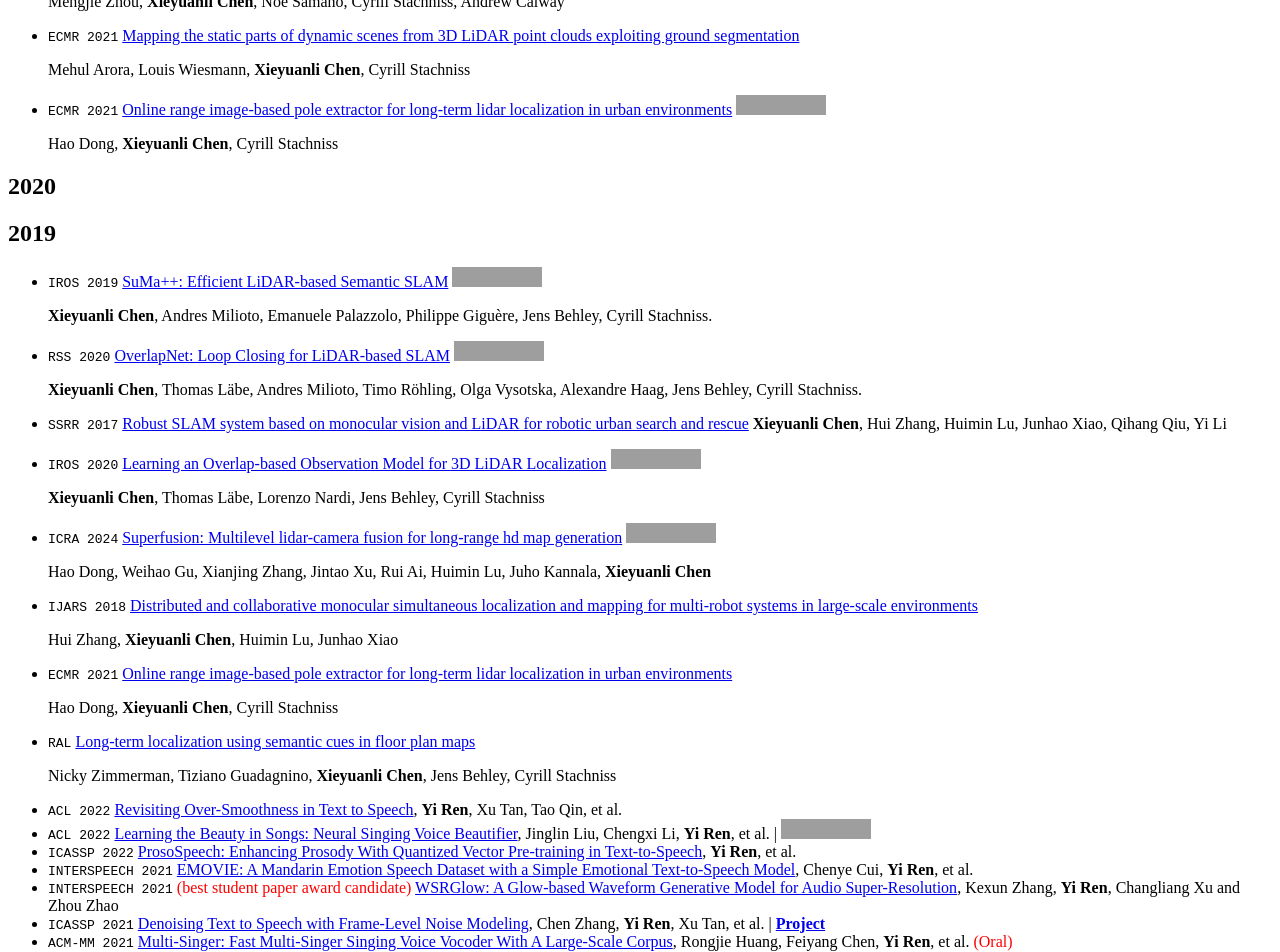
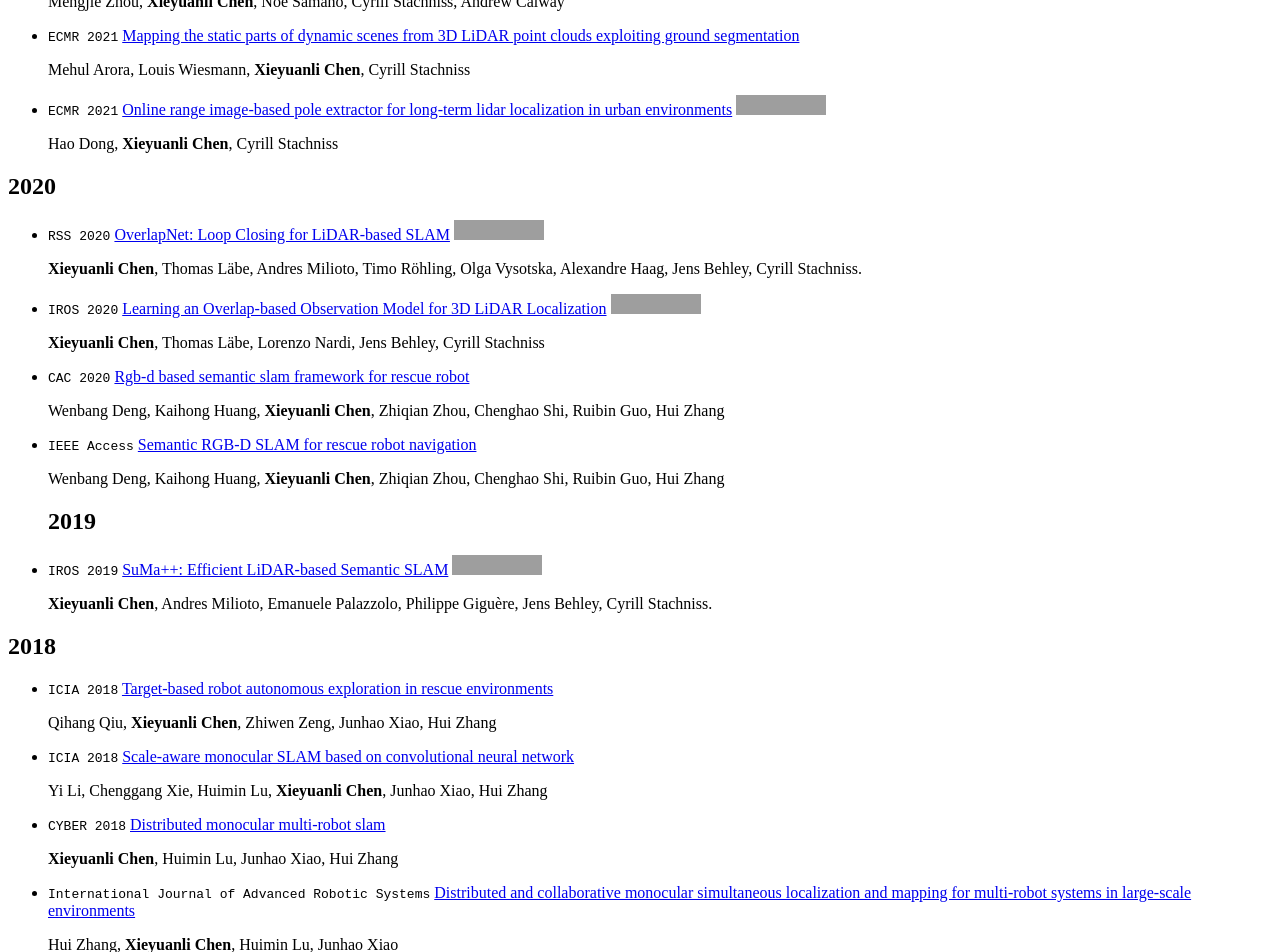
Before and after one commit to shenyehui/my-home, a Jekyll site: the page built from _pages/includes/pub.md, in a window 1280 px wide and 1400 px high, scrolled down 5834 px. Shown: the top 952 px of the window. Built offline with Jekyll 4.4.1, drawn with Linux system fonts in a browser that asks for light colours; our own code applies the rules of GitHub Pages for plain Markdown files; some of the changed text lies outside the part shown; grey boxes are pictures that could not be loaded.

Commit message:
Update pub.md

```diff
--- a/_pages/includes/pub.md
+++ b/_pages/includes/pub.md
@@ -245,8 +245,6 @@
 
   Jiadai Sun, Yuchao Dai, Xianjing Zhang, Jintao Xu, Rui Ai, Weihao Gu, **Xieyuanli Chen**
 
-
-
 ## 2021
 - `CoRL 2021` [Self-supervised point cloud prediction using 3d spatio-temporal convolutional networks](https://proceedings.mlr.press/v164/mersch22a/mersch22a.pdf) [![](https://img.shields.io/github/stars/PRBonn/point-cloud-prediction?style=social&label=Code+Stars)](https://github.com/PRBonn/point-cloud-prediction)
 
@@ -297,97 +295,61 @@
 
 ## 2020
 
-## 2019
-
-- ``IROS 2019`` [SuMa++: Efficient LiDAR-based Semantic SLAM](https://arxiv.org/abs/2105.11320) [![](https://img.shields.io/github/stars/PRBonn/semantic_suma?style=social&label=Code+Stars)](https://github.com/PRBonn/semantic_suma)
-
-  **Xieyuanli Chen**, Andres Milioto, Emanuele Palazzolo, Philippe Giguère, Jens Behley, Cyrill Stachniss.
-
 - ``RSS 2020`` [OverlapNet: Loop Closing for LiDAR-based SLAM](https://arxiv.org/abs/2105.11344) [![](https://img.shields.io/github/stars/PRBonn/OverlapNet?style=social&label=Code+Stars)](https://github.com/PRBonn/OverlapNet)
 
   **Xieyuanli Chen**, Thomas Läbe, Andres Milioto, Timo Röhling, Olga Vysotska, Alexandre Haag, Jens Behley, Cyrill Stachniss.
-
-
-
-
-
-
-
-
-
-
-- `SSRR 2017` [Robust SLAM system based on monocular vision and LiDAR for robotic urban search and rescue](https://www.researchgate.net/profile/Huimin-Lu-3/publication/320747009_Robust_SLAM_system_based_on_monocular_vision_and_LiDAR_for_robotic_urban_search_and_rescue/links/59fc7f99aca272347a214da6/Robust-SLAM-system-based-on-monocular-vision-and-LiDAR-for-robotic-urban-search-and-rescue.pdf)
-   **Xieyuanli Chen**, Hui Zhang, Huimin Lu, Junhao Xiao, Qihang Qiu, Yi Li
-
-
 
 - `IROS 2020` [Learning an Overlap-based Observation Model for 3D LiDAR Localization](https://arxiv.org/abs/2105.11717) [![](https://img.shields.io/github/stars/PRBonn/overlap_localization?style=social&label=Code+Stars)](https://github.com/PRBonn/overlap_localization)
 
   **Xieyuanli Chen**, Thomas Läbe, Lorenzo Nardi, Jens Behley, Cyrill Stachniss
 
+- `CAC 2020` [Rgb-d based semantic slam framework for rescue robot](https://ieeexplore.ieee.org/abstract/document/9326866/)
 
+  Wenbang Deng, Kaihong Huang, **Xieyuanli Chen**, Zhiqian Zhou, Chenghao Shi, Ruibin Guo, Hui Zhang
 
-- ``ICRA 2024`` [Superfusion: Multilevel lidar-camera fusion for long-range hd map generation](https://arxiv.org/abs/2211.15656) [![](https://img.shields.io/github/stars/haomo-ai/SuperFusion?style=social&label=Code+Stars)](https://github.com/haomo-ai/SuperFusion)
+- `IEEE Access` [Semantic RGB-D SLAM for rescue robot navigation](https://ieeexplore.ieee.org/stamp/stamp.jsp?arnumber=9226412)
 
-  Hao Dong, Weihao Gu, Xianjing Zhang, Jintao Xu, Rui Ai, Huimin Lu, Juho Kannala, **Xieyuanli Chen**
+  Wenbang Deng, Kaihong Huang, **Xieyuanli Chen**, Zhiqian Zhou, Chenghao Shi, Ruibin Guo, Hui Zhang
+## 2019
+- ``IROS 2019`` [SuMa++: Efficient LiDAR-based Semantic SLAM](https://arxiv.org/abs/2105.11320) [![](https://img.shields.io/github/stars/PRBonn/semantic_suma?style=social&label=Code+Stars)](https://github.com/PRBonn/semantic_suma)
 
-- ``IJARS 2018`` [Distributed and collaborative monocular simultaneous localization and mapping for multi-robot systems in large-scale environments](https://journals.sagepub.com/doi/pdf/10.1177/1729881418780178)
+  **Xieyuanli Chen**, Andres Milioto, Emanuele Palazzolo, Philippe Giguère, Jens Behley, Cyrill Stachniss.
 
-  Hui Zhang, **Xieyuanli Chen**, Huimin Lu, Junhao Xiao
+## 2018
+- ``ICIA 2018`` [Target-based robot autonomous exploration in rescue environments](https://ieeexplore.ieee.org/abstract/document/8812524/)
 
-- ``ECMR 2021`` [Online range image-based pole extractor for long-term lidar localization in urban environments](https://arxiv.org/abs/2108.08621)
+   Qihang Qiu, **Xieyuanli Chen**, Zhiwen Zeng, Junhao Xiao, Hui Zhang
 
-  Hao Dong, **Xieyuanli Chen**, Cyrill Stachniss
+- ``ICIA 2018`` [Scale-aware monocular SLAM based on convolutional neural network](https://www.researchgate.net/profile/Huimin-Lu-3/publication/326972730_Scale-aware_Monocular_SLAM_Based_on_Convolutional_Neural_Network/links/5b6e9476299bf14c6d992562/Scale-aware-Monocular-SLAM-Based-on-Convolutional-Neural-Network.pdf)
 
-- ``RAL`` [Long-term localization using semantic cues in floor plan maps](https://arxiv.org/abs/2210.01456)
+   Yi Li, Chenggang Xie, Huimin Lu, **Xieyuanli Chen**, Junhao Xiao, Hui Zhang
 
-  Nicky Zimmerman, Tiziano Guadagnino, **Xieyuanli Chen**, Jens Behley, Cyrill Stachniss
-- ``ACL 2022`` [Revisiting Over-Smoothness in Text to Speech](https://arxiv.org/abs/2202.13066), **Yi Ren**, Xu Tan, Tao Qin, et al.
-- ``ACL 2022`` [Learning the Beauty in Songs: Neural Singing Voice Beautifier](https://arxiv.org/abs/2202.13277), Jinglin Liu, Chengxi Li, **Yi Ren**, et al. \| [![](https://img.shields.io/github/stars/MoonInTheRiver/NeuralSVB?style=social&label=Code+Stars)](https://github.com/MoonInTheRiver/NeuralSVB)
-- ``ICASSP 2022`` [ProsoSpeech: Enhancing Prosody With Quantized Vector Pre-training in Text-to-Speech](https://prosospeech.github.io/), **Yi Ren**, et al.
-- ``INTERSPEECH 2021`` [EMOVIE: A Mandarin Emotion Speech Dataset with a Simple Emotional Text-to-Speech Model](https://arxiv.org/abs/2106.09317), Chenye Cui, **Yi Ren**, et al.
-- ``INTERSPEECH 2021`` <span style="color:red">(best student paper award candidate)</span> [WSRGlow: A Glow-based Waveform Generative Model for Audio Super-Resolution](https://arxiv.org/abs/2106.08507), Kexun Zhang, **Yi Ren**, Changliang Xu and Zhou Zhao
-- ``ICASSP 2021`` [Denoising Text to Speech with Frame-Level Noise Modeling](https://arxiv.org/abs/2012.09547), Chen Zhang, **Yi Ren**, Xu Tan, et al. \| [**Project**](https://speechresearch.github.io/denoispeech/)
-- ``ACM-MM 2021`` [Multi-Singer: Fast Multi-Singer Singing Voice Vocoder With A Large-Scale Corpus](https://arxiv.org/pdf/2112.10358), Rongjie Huang, Feiyang Chen, **Yi Ren**, et al. <span style="color:red">(Oral)</span>
-- ``IJCAI 2021`` [FedSpeech: Federated Text-to-Speech with Continual Learning](https://www.ijcai.org/proceedings/2021/527), Ziyue Jiang, **Yi Ren**, et al.
-- ``KDD 2020`` [DeepSinger: Singing Voice Synthesis with Data Mined From the Web](https://dl.acm.org/doi/abs/10.1145/3394486.3403249), **Yi Ren**, Xu Tan, Tao Qin, et al. \| [**Project**](https://speechresearch.github.io/deepsinger/)
-- ``KDD 2020`` [LRSpeech: Extremely Low-Resource Speech Synthesis and Recognition](https://dl.acm.org/doi/abs/10.1145/3394486.3403331), Jin Xu, Xu Tan, **Yi Ren**, et al. \| [**Project**](https://speechresearch.github.io/lrspeech/)
-- ``INTERSPEECH 2020`` [MultiSpeech: Multi-Speaker Text to Speech with Transformer](https://www.isca-speech.org/archive/Interspeech_2020/pdfs/3139.pdf), Mingjian Chen, Xu Tan, **Yi Ren**, et al. \| [**Project**](https://speechresearch.github.io/multispeech/)
-- ``ICML 2019`` <span style="color:red">(Oral)</span> [Almost Unsupervised Text to Speech and Automatic Speech Recognition](https://pdfs.semanticscholar.org/9075/a3e6271e5ef4953491488d1776527e632408.pdf), **Yi Ren**, Xu Tan, Tao Qin, et al.  \| [**Project**](https://speechresearch.github.io/unsuper/)
+- ``CYBER 2018`` [Distributed monocular multi-robot slam](https://www.researchgate.net/profile/Xieyuanli-Chen/publication/324991849_Distributed_monocular_multi-robot_SLAM/links/5af0644faca272bf42519c08/Distributed-monocular-multi-robot-SLAM.pdf)
 
-## 👄 TalkingFace & Avatar
+   **Xieyuanli Chen**, Huimin Lu, Junhao Xiao, Hui Zhang
 
-<div class='paper-box'><div class='paper-box-image'><div><div class="badge">ICLR 2024</div><img src='images/real3d.png' alt="sym" width="100%"></div></div>
-<div class='paper-box-text' markdown="1">
+- ``International Journal of Advanced Robotic Systems`` [Distributed and collaborative monocular simultaneous localization and mapping for multi-robot systems in large-scale environments](https://journals.sagepub.com/doi/pdf/10.1177/1729881418780178)
 
-[Real3D-Portrait: One-shot Realistic 3D Talking Portrait Synthesis](https://openreview.net/forum?id=7ERQPyR2eb), Zhenhui Ye, Tianyun Zhong, Yi Ren, et al. <span style="color:red">(Spotlight)</span> [**Project**](https://real3dportrait.github.io/) | [**Code**](https://github.com/yerfor/Real3DPortrait)
-</div>
-</div>
+   Hui Zhang, **Xieyuanli Chen**, Huimin Lu, Junhao Xiao
 
-- `ICLR 2023` [GeneFace: Generalized and High-Fidelity Audio-Driven 3D Talking Face Synthesis](https://openreview.net/forum?id=YfwMIDhPccD), Zhenhui Ye, Ziyue Jiang, **Yi Ren**, et al.
-- `AAAI 2024` [AMD: Autoregressive Motion Diffusion](https://arxiv.org/abs/2305.09381), Bo Han, Hao Peng, Minjing Dong, **Yi Ren**, et al.
-- ``AAAI 2022`` [Parallel and High-Fidelity Text-to-Lip Generation](https://arxiv.org/abs/2107.06831), Jinglin Liu, Zhiying Zhu, **Yi Ren**, et al. \| [![](https://img.shields.io/github/stars/Dianezzy/ParaLip?style=social&label=ParaLip Stars)](https://github.com/Dianezzy/ParaLip)
-- ``AAAI 2022`` [Flow-based Unconstrained Lip to Speech Generation](https://ojs.aaai.org/index.php/AAAI/article/view/19966), Jinzheng He, Zhou Zhao, **Yi Ren**, et al.
-- ``ACM-MM 2020`` [FastLR: Non-Autoregressive Lipreading Model with Integrate-and-Fire](https://dl.acm.org/doi/10.1145/3394171.3413740), Jinglin Liu, **Yi Ren**, et al.
+## 2017
+- `SSRR 2017` [Robust SLAM system based on monocular vision and LiDAR for robotic urban search and rescue](https://www.researchgate.net/profile/Huimin-Lu-3/publication/320747009_Robust_SLAM_system_based_on_monocular_vision_and_LiDAR_for_robotic_urban_search_and_rescue/links/59fc7f99aca272347a214da6/Robust-SLAM-system-based-on-monocular-vision-and-LiDAR-for-robotic-urban-search-and-rescue.pdf)
+   **Xieyuanli Chen**, Hui Zhang, Huimin Lu, Junhao Xiao, Qihang Qiu, Yi Li
 
-## 📚 Machine Translation
-- ``ACL 2023`` [AV-TranSpeech: Audio-Visual Robust Speech-to-Speech Translation](), Rongjie Huang, Huadai Liu, Xize Cheng, **Yi Ren**, et al.
-- `ICLR 2023` [TranSpeech: Speech-to-Speech Translation With Bilateral Perturbation](https://openreview.net/forum?id=UVAmFAtC5ye), Rongjie Huang, Jinglin Liu, Huadai Liu, **Yi Ren**, Lichao Zhang, Jinzheng He, Zhou Zhao
-- ``AAAI 2021`` [UWSpeech: Speech to Speech Translation for Unwritten Languages](https://arxiv.org/abs/2006.07926), Chen Zhang, Xu Tan, **Yi Ren**, et al. \| [**Project**](https://speechresearch.github.io/uwspeech/)
-- ``IJCAI 2020`` [Task-Level Curriculum Learning for Non-Autoregressive Neural Machine Translation](https://www.ijcai.org/Proceedings/2020/0534.pdf), Jinglin Liu, **Yi Ren**, Xu Tan, et al.
-- ``ACL 2020`` [SimulSpeech: End-to-End Simultaneous Speech to Text Translation](https://www.aclweb.org/anthology/2020.acl-main.350), **Yi Ren**, Jinglin Liu, Xu Tan, et al.
-- ``ACL 2020`` [A Study of Non-autoregressive Model for Sequence Generation](https://arxiv.org/abs/2004.10454), **Yi Ren**, Jinglin Liu, Xu Tan, et al.
-- ``ICLR 2019`` [Multilingual Neural Machine Translation with Knowledge Distillation](https://openreview.net/forum?id=S1gUsoR9YX), Xu Tan, **Yi Ren**, Di He, et al.
+- `ICVS 2017` [Robust relocalization based on active loop closure for real-time monocular SLAM](https://www.researchgate.net/profile/Huimin-Lu-3/publication/318307400_Robust_Relocalization_Based_on_Active_Loop_Closure_for_Real-Time_Monocular_SLAM/links/5961da94a6fdccc9b12a4bb9/Robust-Relocalization-Based-on-Active-Loop-Closure-for-Real-Time-Monocular-SLAM.pdf)
+   **Xieyuanli Chen**, Huimin Lu, Junhao Xiao, Hui Zhang, Pan Wang
 
+## 2016
+- ``ICIA 2016`` [The design of a fully autonomous robot system for urban search and rescue](https://www.trustie.net/attachments/download/151509/481_Final_Paper_PDF.pdf)
 
-## 🎼 Music & Dance Generation
-- ``IEEE TMM`` [SDMuse: Stochastic Differential Music Editing and Generation via Hybrid Representation](https://ieeexplore.ieee.org/document/10149095), Chen Zhang, Yi Ren, Kejun Zhang, Shuicheng Yan.
-- ``AAAI 2021`` [SongMASS: Automatic Song Writing with Pre-training and Alignment Constraint](https://arxiv.org/abs/2012.05168), Zhonghao Sheng, Kaitao Song, Xu Tan, **Yi Ren**, et al.
-- ``ACM-MM 2020`` <span style="color:red">(Oral)</span> [PopMAG: Pop Music Accompaniment Generation](https://dl.acm.org/doi/10.1145/3394171.3413721), **Yi Ren**, Jinzheng He, Xu Tan, et al. \| [**Project**](https://speechresearch.github.io/popmag/)
+    Yi Liu, Yuhua Zhong, **Xieyuanli Chen**, Pan Wang, Huimin Lu, Junhao Xiao, Hui Zhang
 
-## 🧑‍🎨 Generative Model
-- ``ICLR 2022`` [Pseudo Numerical Methods for Diffusion Models on Manifolds](https://openreview.net/forum?id=PlKWVd2yBkY), Luping Liu, **Yi Ren**, Zhijie Lin, Zhou Zhao \| [![](https://img.shields.io/github/stars/luping-liu/PNDM?style=social&label=Code+Stars)](https://github.com/luping-liu/PNDM) \| [![PWC](https://img.shields.io/endpoint.svg?url=https://paperswithcode.com/badge/pseudo-numerical-methods-for-diffusion-models-1/image-generation-on-celeba-64x64)](https://paperswithcode.com/sota/image-generation-on-celeba-64x64?p=pseudo-numerical-methods-for-diffusion-models-1)
+## 2015
 
-## Others
-- `NeurIPS 2023` [Unsupervised Video Domain Adaptation for Action Recognition: A Disentanglement Perspective](https://openreview.net/forum?id=Rp4PA0ez0m), Pengfei Wei, Lingdong Kong, Xinghua Qu, **Yi Ren**, et al.
-- ``ACM-MM 2022`` [Video-Guided Curriculum Learning for Spoken Video Grounding](), Yan Xia, Zhou Zhao, Shangwei Ye, Yang Zhao, Haoyuan Li, **Yi Ren**
+- ``ICIA 2015`` [Three-dimensional path planning based on ant colony algorithm with potential field for rotary-wing flying robot](https://ieeexplore.ieee.org/abstract/document/7279722/)
+
+  Jianhao Tan, Chu Wang, Yaonan Wang, **Xieyuanli Chen**, Yiwei Zhang, Yuanyuan Wang
+
+- ``ICIA 2015`` [Fuzzy radial basis function neural network PID control system for a quadrotor UAV based on particle swarm optimization](https://ieeexplore.ieee.org/abstract/document/7279720/)
+
+  Yaonan Wang, **Xieyuanli Chen**, Jianhao Tan, Chu Wang, Yuanyuan Wang, Yiwei Zhang
```
